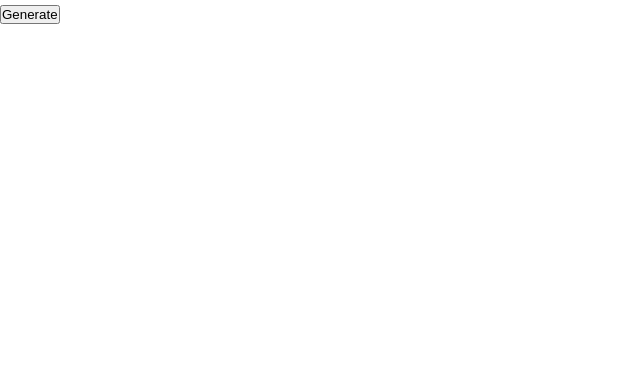
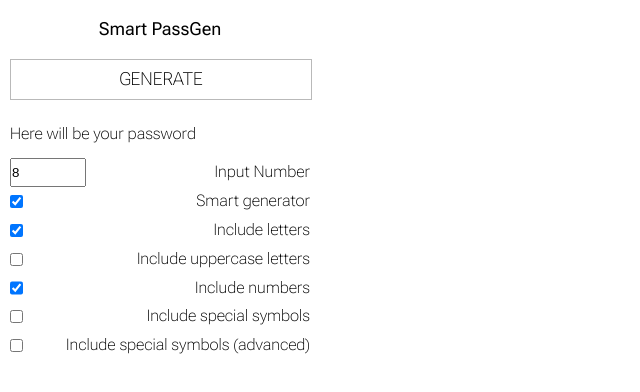
Before and after one commit to thirdmadman/smart-passgen, a website built with webpack: page src/index.html in a window 1280 px wide. Shown: the whole page, without its empty margins (0-640 px from the left). Built offline with nearby package versions, Linux system fonts and the light colour scheme.

Commit message:
feat: impl basic interface

```diff
--- a/src/js/App.js
+++ b/src/js/App.js
@@ -1,12 +1,91 @@
 import dhc from './utils/dch';
 import SmartPassGen from './services/SmartPassGen';
+import ToggleElement from './components/ToggleElement';
+import InputNumber from './components/InputNumber';
+import LocalStorageProvider from './services/LocalStorageProvider';
 
 export default class App {
   constructor() {
+    const configData = LocalStorageProvider.getData();
+
+    const appTitle = dhc('div', ['app-title'], 'Smart PassGen');
+
+    const configGroup = dhc('div', ['config-group']);
+
+    const smartPassGen = new SmartPassGen(configData.config.generatorConfig);
+
     this.mainEl = document.querySelector('.app');
-    const buttonGenerate = dhc('button', ['button-generate'], 'Generate');
-    const smartPassGen = new SmartPassGen();
-    buttonGenerate.onclick = () => this.mainEl.append(dhc('div', ['pass'], smartPassGen.generate()));
-    this.mainEl.append(buttonGenerate);
+    const buttonGeneratePassword = dhc('button', ['button-generate'], 'Generate');
+    const currentPasswordText = dhc('div', ['password-text'], 'Here will be your password');
+
+    const toggleOption = (optionName, event) => {
+      smartPassGen.options[optionName] = event.target.checked;
+      configData.config.generatorConfig[optionName] = event.target.checked;
+      LocalStorageProvider.setData(configData);
+    };
+
+    const isSmartSymbolsToggle = new ToggleElement({
+      textContent: 'Smart generator',
+      onclick: (e) => toggleOption('isSmartSymbols', e),
+      currentState: smartPassGen.options.isSmartSymbols,
+    });
+
+    const isUseLettersToggle = new ToggleElement({
+      textContent: 'Include letters',
+      onclick: (e) => toggleOption('isUseLetters', e),
+      currentState: smartPassGen.options.isUseLetters,
+    });
+
+    const isIncludeUppercaseToggle = new ToggleElement({
+      textContent: 'Include uppercase letters',
+      onclick: (e) => toggleOption('isIncludeUppercase', e),
+      currentState: smartPassGen.options.isIncludeUppercase,
+    });
+
+    const isUseNumbersToggle = new ToggleElement({
+      textContent: 'Include numbers',
+      onclick: (e) => toggleOption('isUseNumbers', e),
+      currentState: smartPassGen.options.isUseNumbers,
+    });
+
+    const isUseSpecialSymbols = new ToggleElement({
+      textContent: 'Include special symbols',
+      onclick: (e) => toggleOption('isUseSpecialSymbols', e),
+      currentState: smartPassGen.options.isUseSpecialSymbols,
+    });
+
+    const isUseSpecialSymbolsAdvancedToggle = new ToggleElement({
+      textContent: 'Include special symbols (advanced)',
+      onclick: (e) => toggleOption('isUseSpecialSymbolsAdvanced', e),
+      currentState: smartPassGen.options.isUseSpecialSymbolsAdvanced,
+    });
+
+    buttonGeneratePassword.onclick = () => {
+      currentPasswordText.innerText = smartPassGen.generate();
+    };
+
+    const inputNumber = new InputNumber({
+      textContent: 'Input Number',
+      onchange: (e) => {
+        smartPassGen.options.length = e.target.value;
+        configData.config.generatorConfig.length = Number.parseInt(e.target.value, 10);
+        LocalStorageProvider.setData(configData);
+      },
+      value: smartPassGen.options.length,
+    });
+
+    this.mainEl.append(appTitle);
+    this.mainEl.append(buttonGeneratePassword);
+    this.mainEl.append(currentPasswordText);
+
+    configGroup.append(inputNumber.getElement());
+    configGroup.append(isSmartSymbolsToggle.getElement());
+    configGroup.append(isUseLettersToggle.getElement());
+    configGroup.append(isIncludeUppercaseToggle.getElement());
+    configGroup.append(isUseNumbersToggle.getElement());
+    configGroup.append(isUseSpecialSymbols.getElement());
+    configGroup.append(isUseSpecialSymbolsAdvancedToggle.getElement());
+
+    this.mainEl.append(configGroup);
   }
 }
--- a/src/scss/main.scss
+++ b/src/scss/main.scss
@@ -1,4 +1,68 @@
 .app {
   width: 320px;
   background-color: #ffffff;
+  padding: 0 10px;
+  font-weight: 100;
 }
+
+.app-title {
+  text-align: center;
+  font-weight: 400;
+  font-size: 18px;
+  margin: 15px 0;
+}
+
+.config-group {
+
+}
+
+.input-group {
+
+}
+
+.input-group__label {
+  display: flex;
+  justify-content: space-between;
+}
+
+.input-group__input {
+}
+
+.button-generate {
+  all: unset;
+  margin-bottom: 20px;
+  width: 100%;
+  padding: 5px 0px;
+  border: 1px solid #b9b9b9;
+  text-align: center;
+  font-size: 18px;
+  text-transform: uppercase;
+
+  transition: all 0.15s;
+
+
+  &:hover {
+    box-shadow: inset 0px 0px 16px 0px #dedede;
+  }
+
+  &:active {
+    box-shadow: inset 0px 0px 16px 7px #dedede;
+    transform: scale(0.95);
+  }
+}
+
+.password-text {
+  word-break: break-all;
+  margin-bottom: 10px;
+}
+
+.toggle-group {
+}
+
+.toggle-group__label {
+  display: flex;
+  justify-content: space-between;
+}
+
+.toggle-group__button {
+}
```
